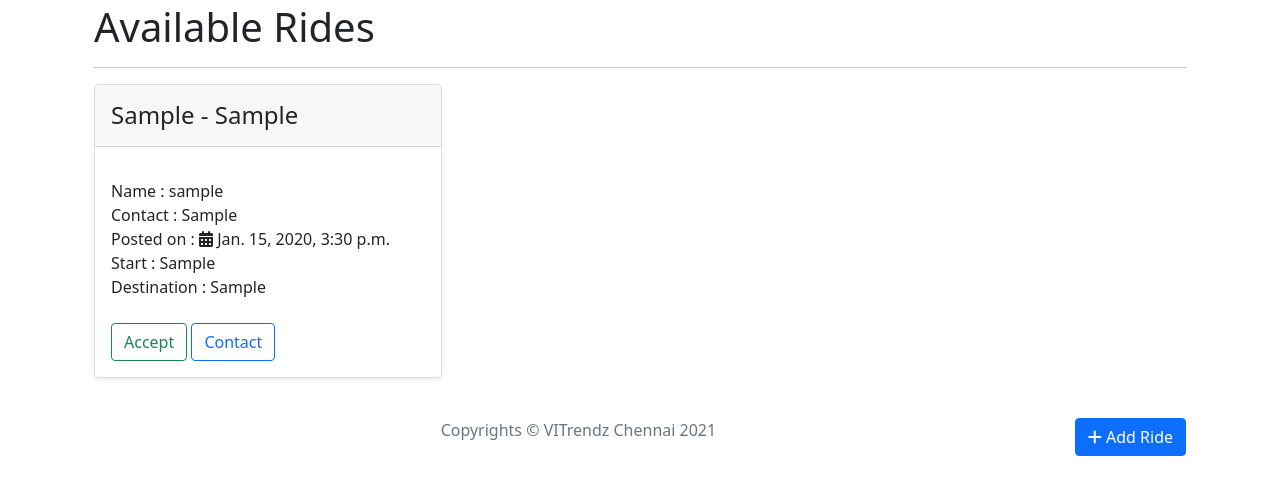
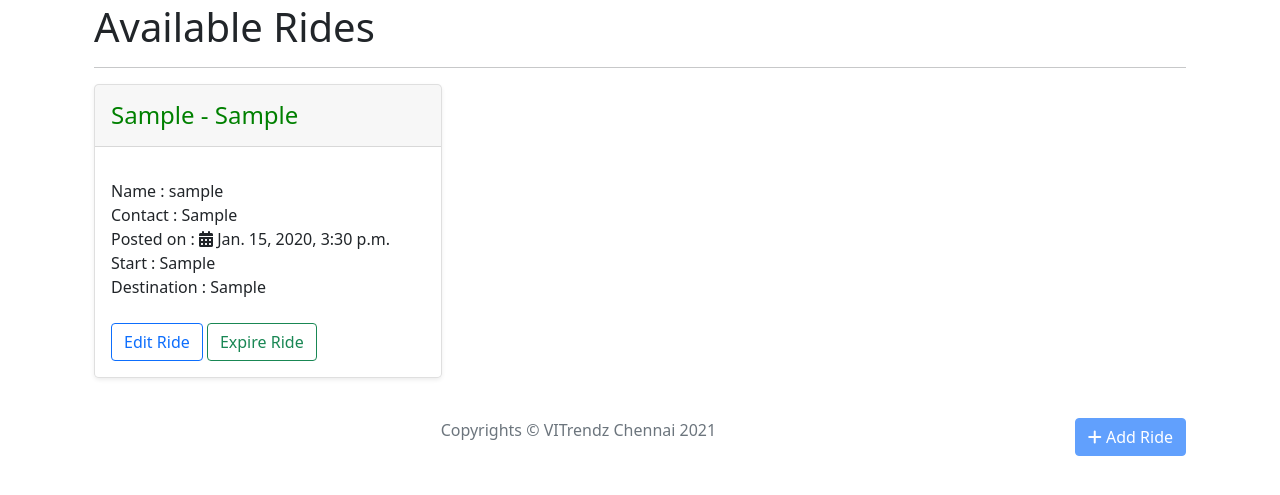
Before and after one commit to ShyamSundhar1411/Ride-Share, a Django app: page / in a window 1280 px wide. Shown: the part 73-568 px from the top of the page. Run offline with Django 3.2, Linux system fonts and the light colour scheme; a user stored in the database is signed in; tables that the repository leaves empty hold one stand-in row (values such as "Sample post"); some libraries are stand-ins or nearby versions.

Commit message:
Acceptance

```diff
--- a/ride/choices.py
+++ b/ride/choices.py
@@ -6,3 +6,8 @@ Pool_Status_Choices = [
     ("ACCEPTED","ACCEPTED"),
     ("CANCELLED","CANCELLED")
     ]
+Host_Ride_Expire_Choices = [
+    ("10 min","10 min"),
+    ("20 min","20 min"),
+    ("30 min","30min")
+]
--- a/ride/templates/ride/home.html
+++ b/ride/templates/ride/home.html
@@ -9,7 +9,11 @@
     <div class="col">
       <div class="card custom-card mb-4 rounded-3 shadow-sm">
         <div class="card-header py-3">
+          {% if isHost or accepted_ride.isRiding and ride.id == accepted_ride.ride.id or ride.user == user %}
+          <h4 class="my-0 fw-normal custom-enrollment">{{ride.start_point}} - {{ride.destination}}</h4>
+          {% else %}
           <h4 class="my-0 fw-normal">{{ride.start_point}} - {{ride.destination}}</h4>
+          {% endif %}
         </div>
         <div class="card-body">
           <ul class="list-unstyled mt-3 mb-4">
@@ -19,20 +23,45 @@
             <li>Start : {{ride.start_point}}</li>
             <li>Destination : {{ride.destination}}</li>
           </ul>
-          <form method = "POST" action = "{% url 'delete_hosted_ride' ride.id %}">
-            {% csrf_token %}
-            <div class = "d-inline-block">
-              <button type = "submit" class = "btn btn-outline-success">Accept</button>
-              <a href = "https://wa.me/{{ride.contact|cut:' '}}" class = "btn btn-outline-primary">Contact</a>
-            </div>
-          </form>
+          {% if isHost and ride.user == user %}
+            <form method = "POST" action = "{% url 'delete_hosted_ride' ride.id %}">
+              {% csrf_token %}
+              <div class = "d-inline-block">
+                <a href = "{% url 'edit_hosted_ride' ride.id %}" class = "btn btn-outline-primary">Edit Ride</a>
+                <button type = "submit" class = "btn btn-outline-success">Expire Ride</button>
+              </div>
+            </form>
+          {% else %}
+                {% if isRiding %}
+                    {% if ride.id == accepted_ride.ride.id %}
+                      <form method = "POST" action = "{% url 'cancel_ride' accepted_ride.id %}">
+                        {% csrf_token %}
+                        <div class = "d-inline-block">
+                          <a href = "https://wa.me/{{ride.contact|cut:' '}}" class = "btn btn-outline-primary">Contact</a>
+                          <button type = "submit" class = "btn btn-outline-danger">Cancel</button>
+                        </div>
+                      </form>
+                    {% endif %}
+                {% else %}
+                  <form method = "POST" action = "{% url 'accept_ride' ride.id %}">
+                    {% csrf_token %}
+                    <div class = "d-inline-block">
+                      <button type = "submit" class = "btn btn-outline-success">Accept Ride</button>
+                    </div>
+                  </form>
+                {% endif %}
+            {% endif %}
         </div>
       </div>
     </div>
     {% endfor %}
   </div>
   <div class = "d-inline-block float-end">
+    {% if isHost or isRiding %}
+    <a href = "{% url 'create_ride' %}" class = "btn disabled btn-primary"><i class="fas fa-plus"></i> Add Ride</a>
+    {% else %}
     <a href = "{% url 'create_ride' %}" class = "btn btn-primary"><i class="fas fa-plus"></i> Add Ride</a>
+    {% endif %}
   </div>
 </div>
 {% endblock %}
--- a/ride/views.py
+++ b/ride/views.py
@@ -35,16 +35,27 @@ class HostRideEditView(LoginRequiredMixin,generic.UpdateView):
 #Function Based
 @login_required
 def home(request):
-    rides = RideHost.objects.all()
-    return render(request,'ride/home.html',{'rides':rides})
+    rides = RideHost.objects.filter(status = "OPEN")
+    if RideHost.objects.filter(user = request.user,status = "OPEN").exists():
+        isHost = True
+    else:
+        isHost = False
+    try:
+        accepted_ride = RidePool.objects.get(user = request.user,status = "ACCEPTED")
+        isRiding = True
+    except:
+        accepted_ride = None
+        isRiding = False
+    return render(request,'ride/home.html',{'rides':rides,'isHost':isHost,'isRiding':isRiding,"accepted_ride":accepted_ride})
 @login_required
 def acceptride(request,pk):
     accepted_ride = get_object_or_404(RideHost,id = pk)
     if request.method == "POST":
-        if not RidePool.objects.filter(ride = accepted_ride,user = request.user).exists():
+        if not RidePool.objects.filter(ride = accepted_ride,status = "OPEN",user = request.user).exists():
             RidePool.objects.create(
                 user = request.user,
-                ride = accepted_ride
+                ride = accepted_ride,
+                status = "ACCEPTED"
             )
             return redirect("home")
         else:
@@ -55,17 +66,20 @@ def acceptride(request,pk):
 def cancelride(request,pk):
     accepted_pool_ride = get_object_or_404(RidePool,id = pk)
     if request.method == "POST":
-        accepted_pool_ride.delete()
+        accepted_pool_ride.status = "CANCELLED"
+        accepted_pool_ride.save()
         messages.success(request,"Successfully cancelled your ride")
         return redirect("home")
     else:
+        messages.error(request,"Error while processing request")
         return redirect("home")
 @login_required
 def deleteride(request,pk):
     accepted_ride = get_object_or_404(RideHost,id = pk)
     if request.method == "POST":
-        accepted_ride.Status = "EXPIRED"
-        messages.success(request,"Deleted Ride Successfully")
+        accepted_ride.status = "EXPIRED"
+        accepted_ride.save()
+        messages.success(request,"Expired Ride Successfully")
         return redirect("home")
     else:
         messages.error(request,"Error while processing request")
```
